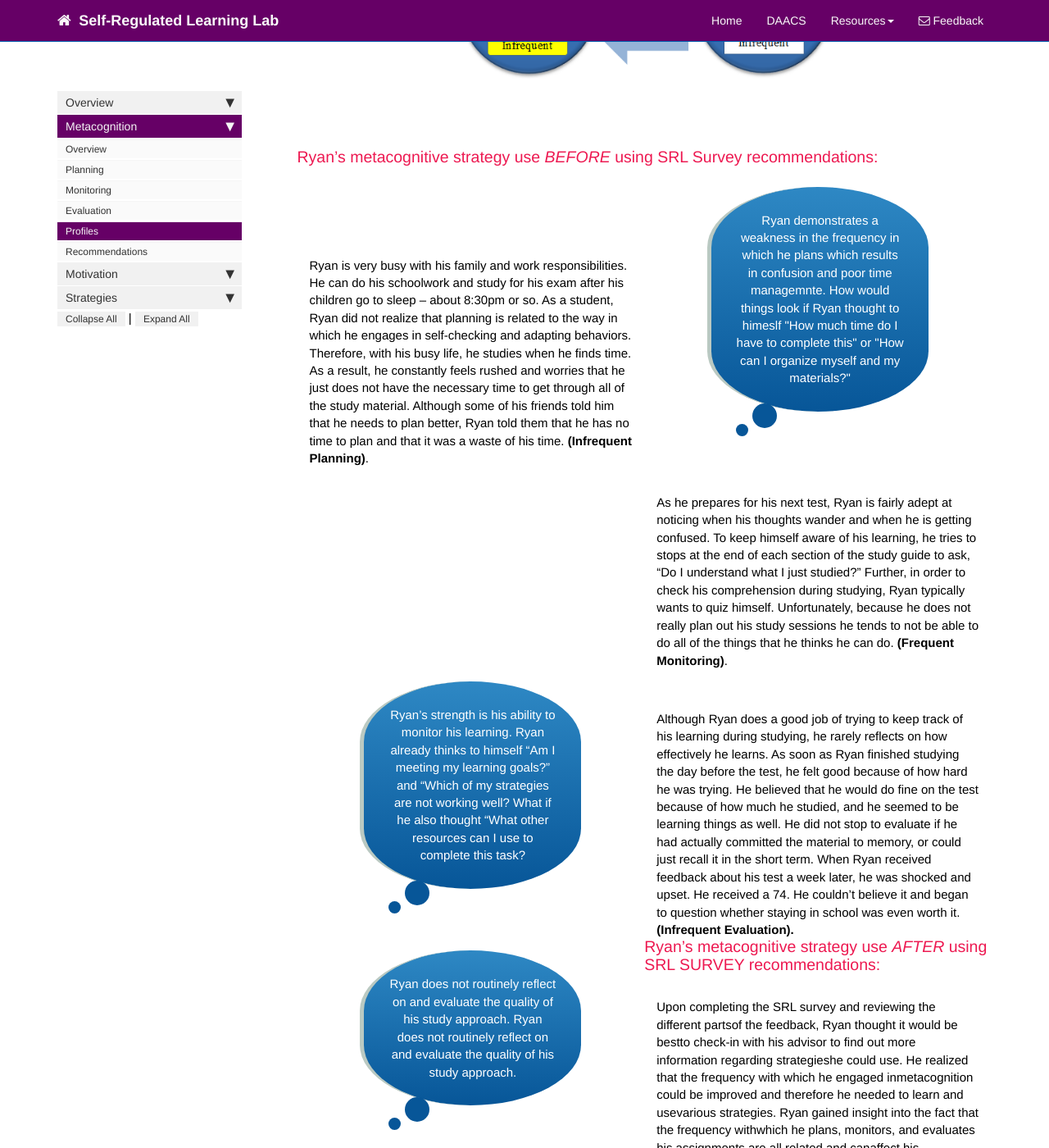
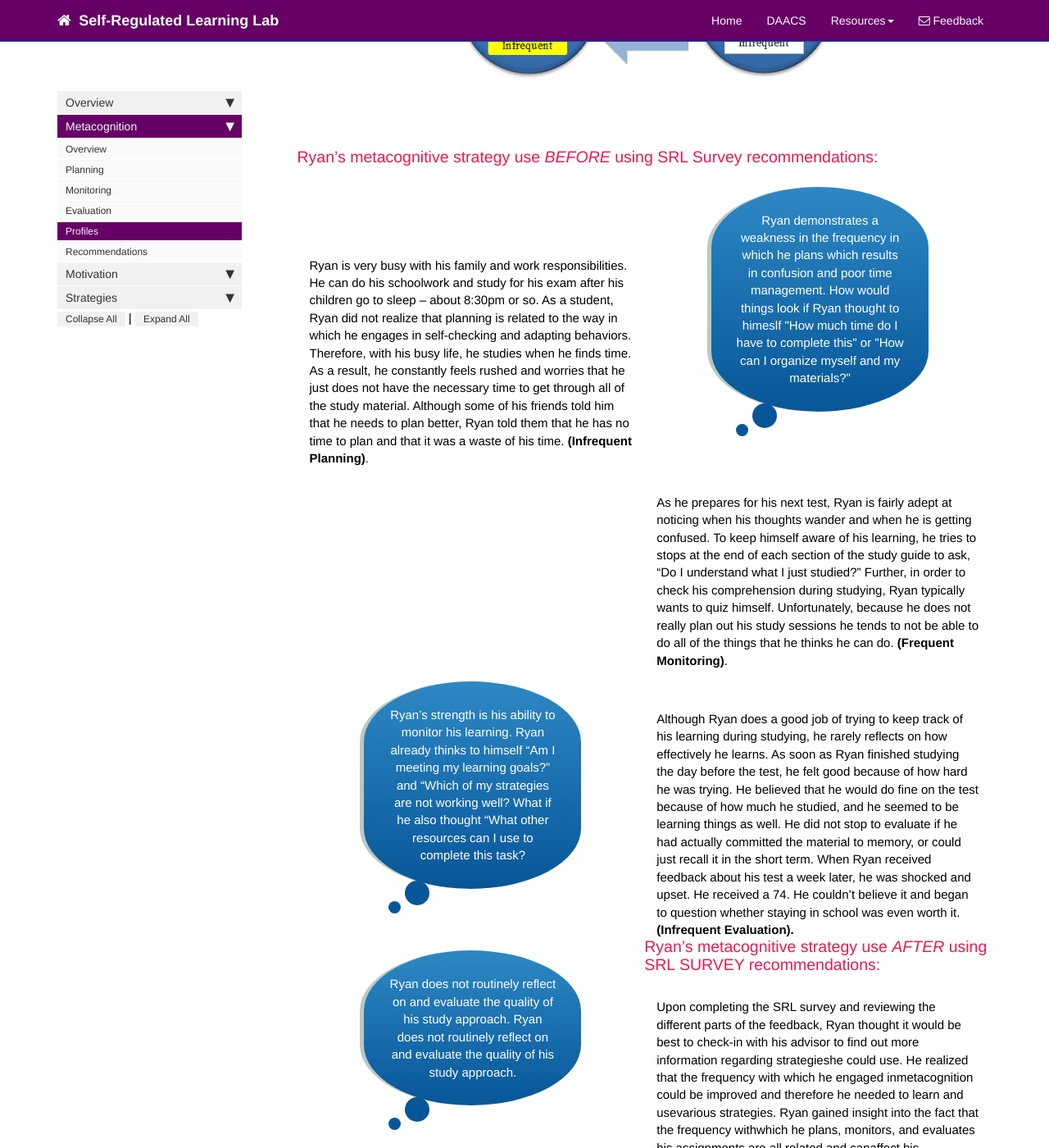
Before and after one commit to dfranklin02/SRL, a Jekyll site: the page built from docs/pages/metacognition/metacognition_profile.md, in a window 1280 px wide and 1400 px high, scrolled down 854 px. Shown: the whole window at 82% size. Built offline with Jekyll 4.4.1, drawn with Linux system fonts in a browser that asks for light colours; nearby versions of some CDN libraries; comment, search, counter and statistics services are not loaded; some of the changed text lies outside the part shown.

Commit message:
Update metacognition_profile.md

```diff
--- a/docs/pages/metacognition/metacognition_profile.md
+++ b/docs/pages/metacognition/metacognition_profile.md
@@ -27,7 +27,7 @@ Ryan is a 40 year old male who recently enrolled in an online college. He is tak
 <div class="col-md-6" style="margin-top: 100px"> <!-- Adjust the margin-top until the text displays where you want -->
 Ryan is very busy with his family and work responsibilities. He can do his schoolwork and study for his exam after his children go to sleep – about 8:30pm or so. As a student, Ryan did not realize that planning is related to the way in which he engages in self-checking and adapting behaviors. Therefore, with his busy life, he studies when he finds time. As a result, he constantly feels rushed and worries that he just does not have the necessary time to get through all of the study material. Although some of his friends told him that he needs to plan better, Ryan told them that he has no time to plan and that it was a waste of his time. <b>(Infrequent Planning)</b>.
 </div><div class="col-md-6"><blockquote class="oval-thought">
-Ryan demonstrates a weakness in the frequency in which he plans which results in confusion and poor time managemnte. How would things look if Ryan thought to himeslf "How much time do I have to complete this" or "How can I organize myself and my materials?"
+Ryan demonstrates a weakness in the frequency in which he plans which results in confusion and poor time management. How would things look if Ryan thought to himeslf "How much time do I have to complete this" or "How can I organize myself and my materials?"
 </blockquote></div>
 <div class="col-md-6" style="margin-top: 50px"> <!-- Adjust the margin-top until the text displays where you want -->
 As he prepares for his next test, Ryan is fairly adept at noticing when his thoughts wander and when he is getting confused. To keep himself aware of his learning, he tries to stops at the end of each section of the study guide to ask, “Do I understand what I just studied?” Further, in order to check his comprehension during studying, Ryan typically wants to quiz himself. Unfortunately, because he does not really plan out his study sessions he tends to not be able to do all of the things that he thinks he can do. <b>(Frequent Monitoring)</b>.
@@ -43,7 +43,7 @@ Ryan does not routinely reflect on and evaluate the quality of his study approac
 ### Ryan’s metacognitive strategy use *AFTER* using SRL SURVEY recommendations:
 
 <div class="col-md-6" style="margin-top: 20px"> <!-- Adjust the margin-top until the text displays where you want -->
-Upon completing the SRL survey and reviewing the different partsof the feedback, Ryan thought it would be bestto check-in with his advisor to find out more information regarding strategieshe could use. He realized that the frequency with which he engaged inmetacognition could be improved and therefore he needed to learn and usevarious strategies. Ryan gained insight into the fact that the frequency withwhich he plans, monitors, and evaluates his assignments are all related and canaffect his performance on an assignment. Therefore, he began to re-think hisapproach to school. Rather than waiting until the day before the exam to studyhe began to devote small segments of time each night. He also looked thesyllabus and study guide well in advance oftests so that he can figure out what might be the best way to study. He gotsome of these ideas about how to plan from the SRL survey feedback system and reached out tohis advisor to ask some questions about how he might become a better planner.He never realized that by preparing and thinking ahead he would actually becomemore relaxed and confident as a student <b>(Frequent Planning)</b>.
+Upon completing the SRL survey and reviewing the different parts of the feedback, Ryan thought it would be best to check-in with his advisor to find out more information regarding strategieshe could use. He realized that the frequency with which he engaged inmetacognition could be improved and therefore he needed to learn and usevarious strategies. Ryan gained insight into the fact that the frequency withwhich he plans, monitors, and evaluates his assignments are all related and canaffect his performance on an assignment. Therefore, he began to re-think hisapproach to school. Rather than waiting until the day before the exam to studyhe began to devote small segments of time each night. He also looked thesyllabus and study guide well in advance oftests so that he can figure out what might be the best way to study. He gotsome of these ideas about how to plan from the SRL survey feedback system and reached out tohis advisor to ask some questions about how he might become a better planner.He never realized that by preparing and thinking ahead he would actually becomemore relaxed and confident as a student <b>(Frequent Planning)</b>.
 </div><div class="col-md-6"><blockquote class="oval-thought">
 Ryan contacted his advisor for more information regarding strategies to use. Ryan has learned that devoting time to plan an activity can actually save him time. Ryan used multiple recommendations, “How much time do I have to complete this? How much time do I need?” and “How can I organize myself and my materials?” and “What resources do I have to complete this task?”
 </blockquote></div>
```
